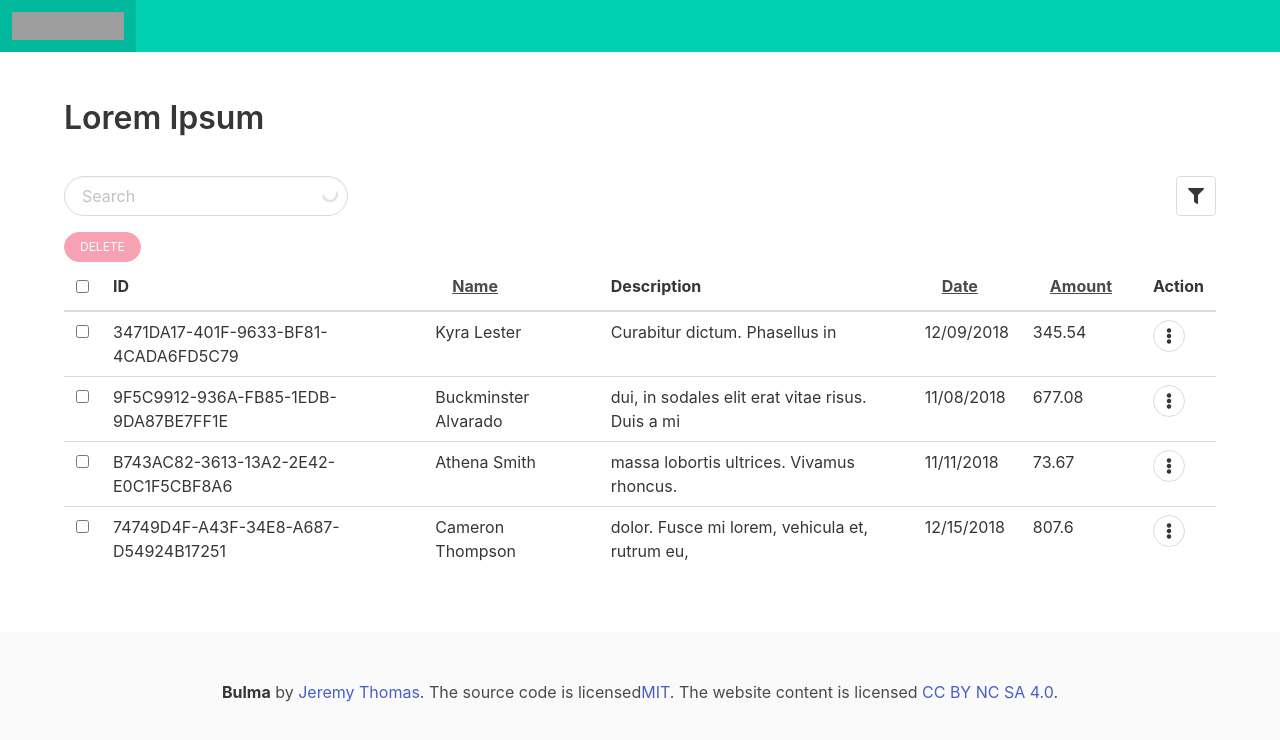
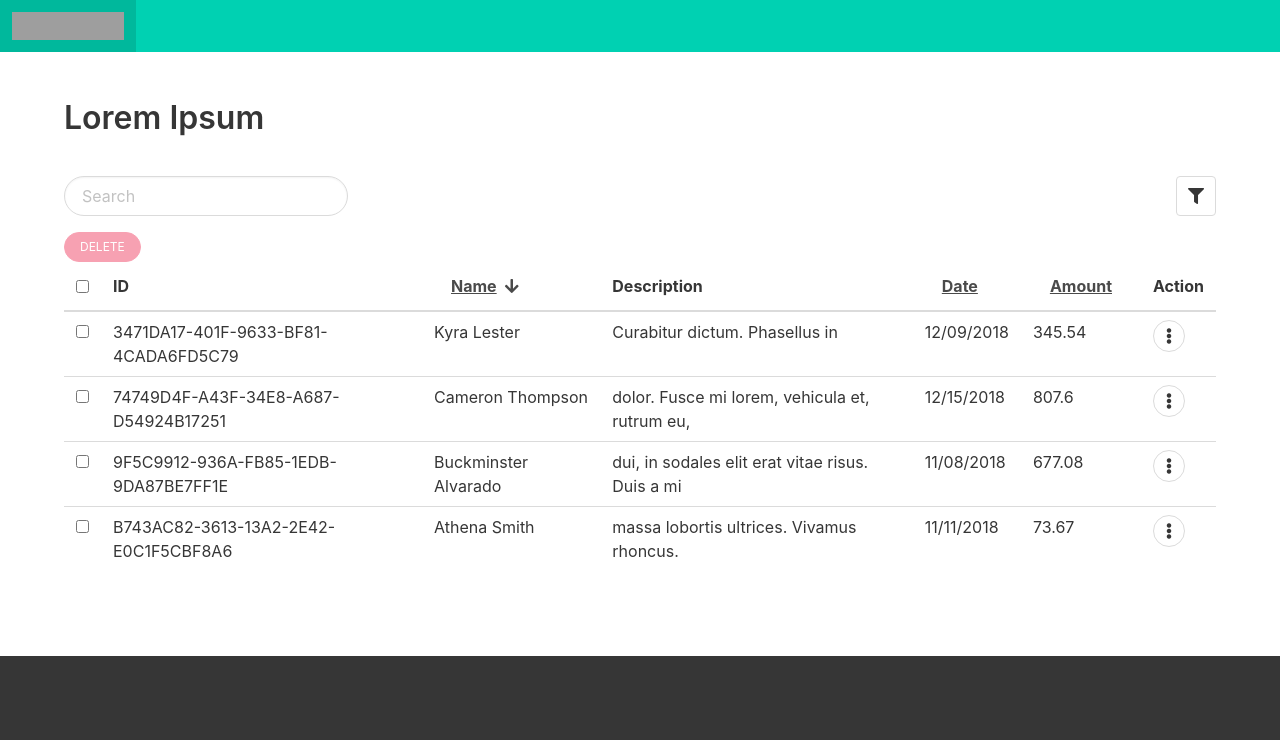
Before and after one commit to go-diego/ariadne, a React (Create React App) app: page /home in a window 1280 px wide. Both pictures are taken after a click on the link "Name". Shown: the top 740 px of the page. Built offline with nearby package versions, Linux system fonts and the light colour scheme; grey boxes are pictures that could not be loaded.

Commit message:
feature: implement column sorting

```diff
--- a/description.json
+++ b/description.json
@@ -2,6 +2,9 @@
     "Name": "Diego Bernal",
     "Age": "27",
     "Location": "Coachella Valley, California",
+    "Website": "https://godiego.me",
+    "Github": ["https://github.com/go-diego", "https://github.com/Brightside-Technologies"],
+    "LinkedInUrl": "https://www.linkedin.com/in/dbernal91/",
     "Languages": [
         {
             "language": "English",
--- a/src/components/DataTable/Search.js
+++ b/src/components/DataTable/Search.js
@@ -4,7 +4,7 @@ export default class Search extends React.Component {
     render() {
         const {onChange, value} = this.props;
         return (
-            <div className="control is-loading">
+            <div className="control">
                 <input
                     onChange={event => onChange(event.target.value)}
                     className="input is-rounded"
--- a/src/components/DataTable/_index.js
+++ b/src/components/DataTable/_index.js
@@ -7,6 +7,8 @@ import Row from "./Row";
 import Cell from "./Cell";
 import CellHeading from "./CellHeading";
 import format from "date-fns/format";
+
+import {sortBy} from "./utils";
 
 export default class DataTable extends React.Component {
     state = {
@@ -20,6 +22,8 @@ export default class DataTable extends React.Component {
         isFiltered: false,
         activeActionMenu: "",
         rowInEditMode: "",
+        sortDirection: "",
+        sortedProp: "",
         multiSelected: false
     };
 
@@ -54,11 +58,47 @@ export default class DataTable extends React.Component {
     };
 
     handleSort = (prop, type) => () => {
-        console.log("PROP", prop);
-        console.log("TYPe", type);
-        // data.sort((a,b) => {
+        this.setState({sortedProp: prop});
 
-        // })
+        const {searchQuery, isFiltered, sortDirection} = this.state;
+
+        let activeData = [];
+
+        if (searchQuery || isFiltered) {
+            activeData = this.state.filteredData.map(o => {
+                return {...o};
+            });
+        } else {
+            activeData = this.state.data.map(o => {
+                return {...o};
+            });
+        }
+
+        let primer = null;
+
+        switch (type) {
+            case "number":
+                primer = parseFloat;
+                break;
+            case "date":
+                primer = i => {
+                    return new Date(i);
+                };
+                break;
+            default:
+                primer = i => {
+                    return i.toLowerCase();
+                };
+        }
+
+        activeData.sort(sortBy(prop, sortDirection === "desc" ? true : false, primer));
+        this.setState({sortDirection: sortDirection === "desc" ? "asc" : "desc"});
+
+        if (searchQuery || isFiltered) {
+            this.setState({filteredData: activeData});
+        } else {
+            this.setState({data: activeData});
+        }
     };
 
     handleRowActionMenu = activeActionMenu => {
@@ -165,7 +205,9 @@ export default class DataTable extends React.Component {
             data,
             multiSelected,
             isFiltered,
-            rowInEditMode
+            rowInEditMode,
+            sortDirection,
+            sortedProp
         } = this.state;
         const {title, header, filterOptions} = this.props;
 
@@ -186,6 +228,24 @@ export default class DataTable extends React.Component {
                     </a>
                 </div>
             );
+        };
+
+        const SortOrderIcon = direction => {
+            if (direction === "desc") {
+                return (
+                    <span style={{padding: "0 8px"}}>
+                        <i className="fas fa-arrow-down" />
+                    </span>
+                );
+            } else if (direction === "asc") {
+                return (
+                    <span style={{padding: "0 8px"}}>
+                        <i className="fas fa-arrow-up" />
+                    </span>
+                );
+            } else {
+                return null;
+            }
         };
 
         return (
@@ -211,7 +271,14 @@ export default class DataTable extends React.Component {
                             {header.map((cell, i) => (
                                 <CellHeading key={i}>
                                     {(cell.noSort && <span>{cell.label}</span>) || (
-                                        <a className="button is-text">{cell.label}</a>
+                                        <a
+                                            onClick={this.handleSort(cell.label, cell.type)}
+                                            className="button is-text">
+                                            {cell.label}
+                                            {(sortedProp === cell.label &&
+                                                SortOrderIcon(sortDirection)) ||
+                                                null}
+                                        </a>
                                     )}
                                 </CellHeading>
                             ))}
--- /dev/null
+++ b/src/components/DataTable/utils.js
@@ -0,0 +1,8 @@
+export function sortBy(prop, reverse, primer) {
+    const key = x => (primer ? primer(x[prop]) : x[prop]);
+    return (a, b) => {
+        const A = key(a);
+        const B = key(b);
+        return (A < B ? -1 : A > B ? 1 : 0) * [-1, 1][+!!reverse];
+    };
+}
--- a/src/components/Footer.js
+++ b/src/components/Footer.js
@@ -1,17 +1,5 @@
 import React from "react";
 
 export default function Footer() {
-    return (
-        <footer className="footer">
-            <div className="content has-text-centered">
-                <p>
-                    <strong>Bulma</strong> by <a href="https://jgthms.com">Jeremy Thomas</a>. The
-                    source code is licensed
-                    <a href="http://opensource.org/licenses/mit-license.php">MIT</a>. The website
-                    content is licensed{" "}
-                    <a href="http://creativecommons.org/licenses/by-nc-sa/4.0/">CC BY NC SA 4.0</a>.
-                </p>
-            </div>
-        </footer>
-    );
+    return <footer className="footer has-background-dark" />;
 }
--- a/src/components/Routes.js
+++ b/src/components/Routes.js
@@ -5,7 +5,7 @@ import AppRoute from "../components/AppRoute";
 import Home from "../containers/Home";
 import HomeLayout from "../containers/HomeLayout";
 
-export default function Routes(){
+export default function Routes() {
     return (
         <Switch>
             <Route exact path="/">
@@ -13,5 +13,5 @@ export default function Routes(){
             </Route>
             <AppRoute path="/home" layout={HomeLayout} component={Home} />
         </Switch>
-    )
+    );
 }
--- a/src/containers/Home.js
+++ b/src/containers/Home.js
@@ -43,8 +43,7 @@ export default class Home extends React.Component {
                 noSort: true
             },
             {
-                label: "Name",
-                type: "string"
+                label: "Name"
             },
             {
                 label: "Description",
```
Also changed, not shown: 1 other file (tests, documents, lock files or other folders).
